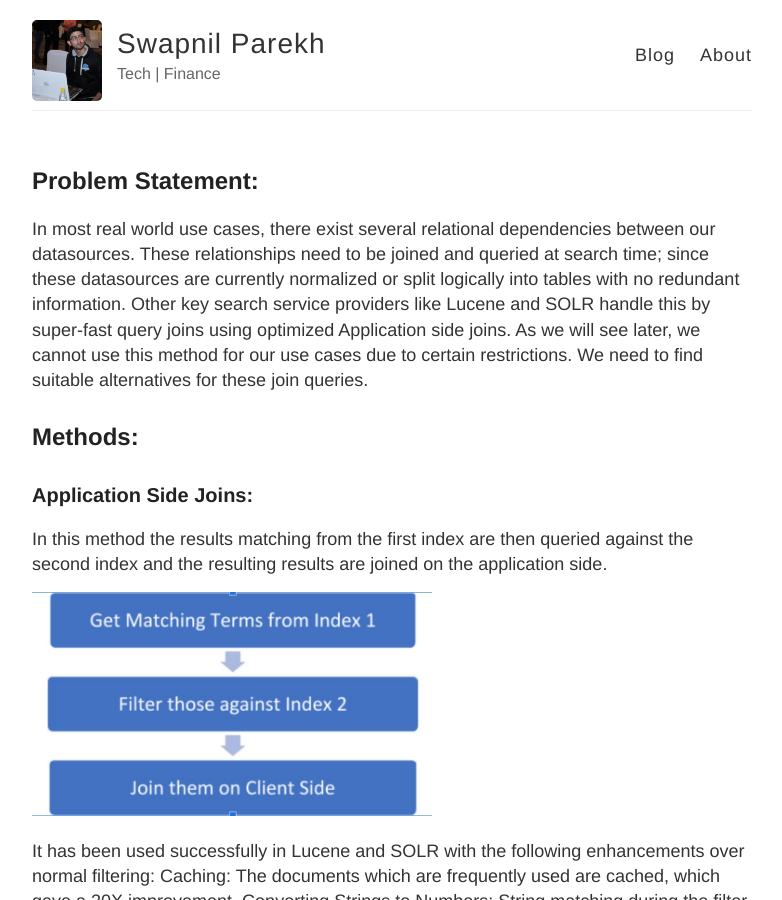
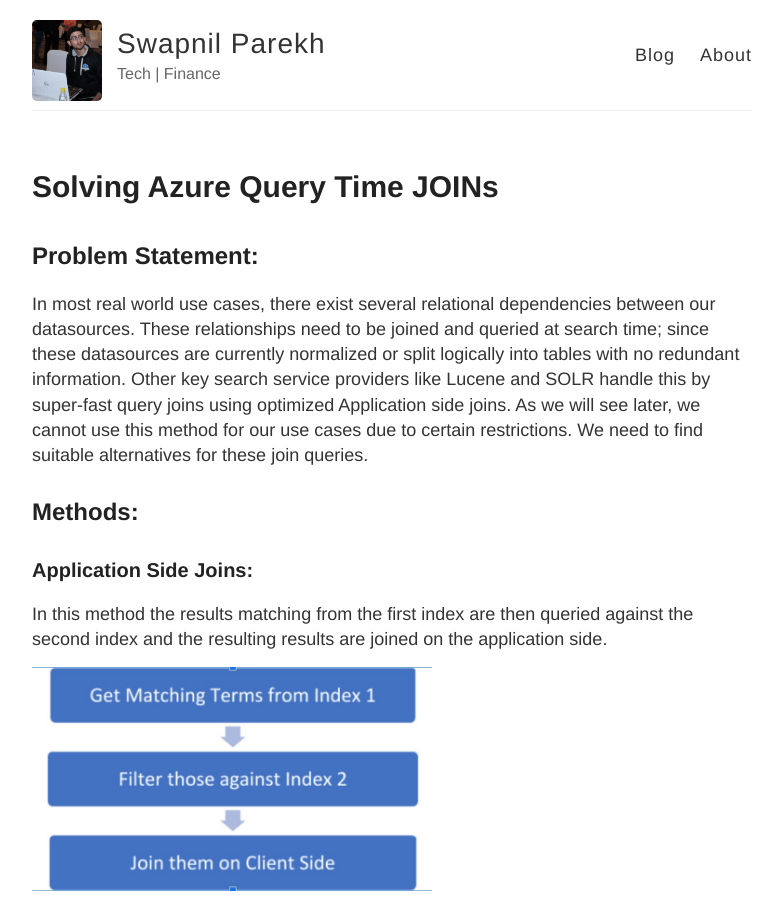
Before and after one commit to swapnilparekh/swapnilparekh.github.io, a Jekyll site: the page built from _posts/2020-9-4-Azure-Query-Time-JOINs.md, in a window 1280 px wide and 900 px high. Shown: the whole window, without its empty margins (248-1030 px from the left). Built offline with Jekyll 4.4.1, drawn with Linux system fonts in a browser that asks for light colours; our own code applies the rules of GitHub Pages for plain Markdown files; comment, search, counter and statistics services are not loaded.

Commit message:
Update 2020-9-4-Azure-Query-Time-JOINs.md

```diff
--- a/_posts/2020-9-4-Azure-Query-Time-JOINs.md
+++ b/_posts/2020-9-4-Azure-Query-Time-JOINs.md
@@ -1,6 +1,6 @@
 ---
 layout: post
-title: Solving Azure Query Time JOINs:
+title: Solving Azure Query Time JOINs
 ---
 
 ## Problem Statement:
```
